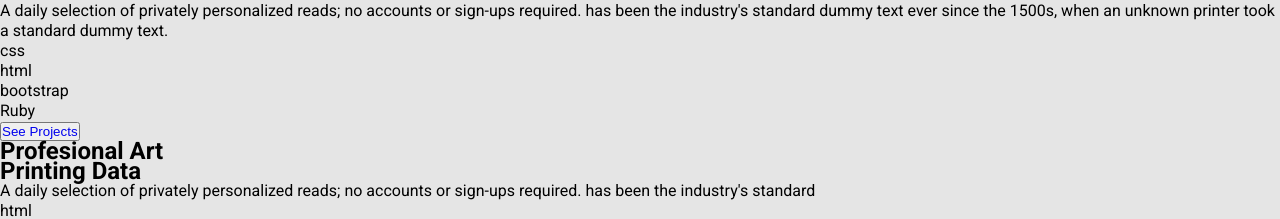
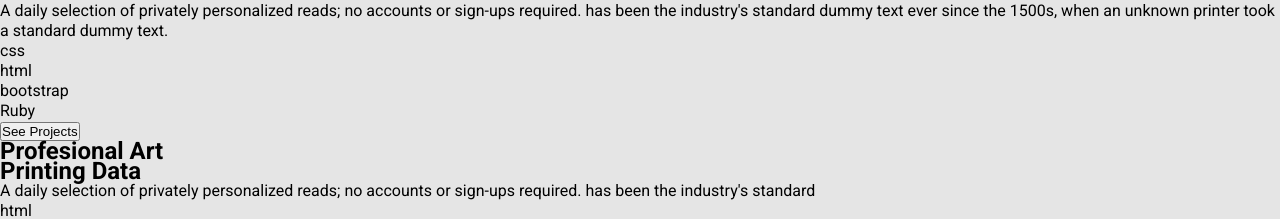
Before and after one commit to Efiamotu-1/Portfolio, a website: page index.html in a window 1280 px wide. Shown: the part 1040-1259 px from the top of the page. Drawn offline with Linux system fonts and the light colour scheme.

```diff
--- a/index.html
+++ b/index.html
@@ -68,7 +68,7 @@
           <li>Ruby</li>
         </ul>
         <button type="button">
-          <a href="#">See Projects</a>
+          See Projects
         </button>
       </div>
    </section>
```
